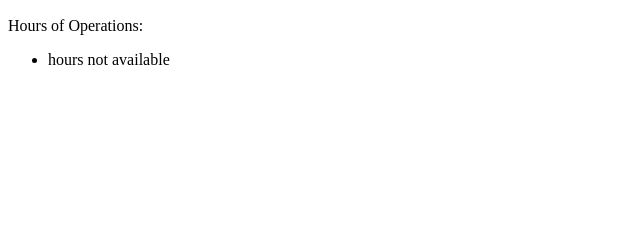
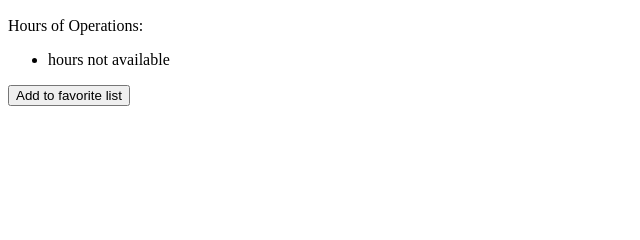
Before and after one commit to nniroula/Food_Service_Finder, a Flask app: page /restaurant/1 in a window 1280 px wide. Shown: the part 101-341 px from the top of the page, without its empty margins (0-640 px from the left). Run offline with Flask 2, Linux system fonts and the light colour scheme; data that the repository does not hold is empty.

Commit message:
add logic to favorite the store

```diff
--- a/templates/base.html
+++ b/templates/base.html
@@ -19,6 +19,7 @@
                     <a class="links" href="/logout">Log out</a>
                     <a class="links" href="profile_page.html">Profile</a>
                     <!-- <a class="links" href="/signup">Sign Up</a> -->
+                    <a class="links" href="/favorites">Favorite stores</a>
 
                 {% else %}
                     <a class="links" href="/signup">Sign up</a>
--- a/templates/home-page.html
+++ b/templates/home-page.html
@@ -5,7 +5,7 @@
 
 {% block content %}
 
-    <h1>in HOme PAGE</h1>
+    <!-- <h1>in HOme PAGE</h1> -->
 
     <main class="body-content">
         <h1> Find local restaurants in your city </h1>
--- a/templates/stores/restaurant-details.html
+++ b/templates/stores/restaurant-details.html
@@ -90,6 +90,14 @@
             </ul>
 
             {% endif %}
+
     <!-- </body>
 </html> -->
+
+<!--  -->
+<form action="/restaurant/{{store_data['id']}}" method="POST">
+    <button>Add to favorite list</button>
+</form>
+
+<!--  -->
 {% endblock %}
```
